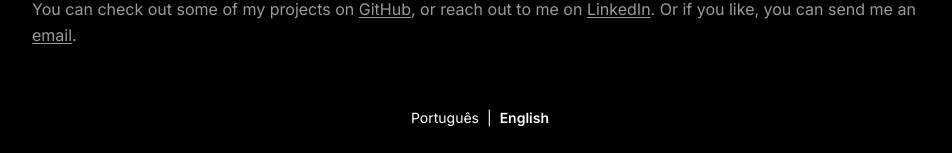
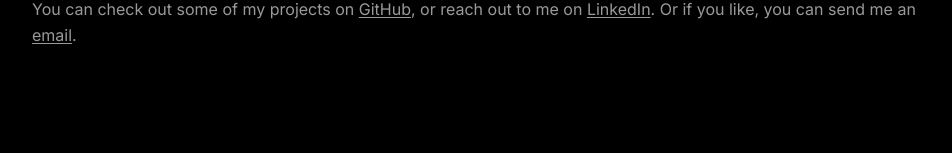
Before and after one commit to rodrigovcortezi/rodrigocortezi.com, a Next.js app: page /en in a window 1280 px wide. Shown: the part 686-839 px from the top of the page, without its empty margins (160-1112 px from the left). After the commit the page ends 800 px from the top, so only its background shows below. Built offline with nearby package versions, Linux system fonts and the light colour scheme.

Commit message:
chore: disable footer temporarily

```diff
--- a/src/app/[locale]/layout.tsx
+++ b/src/app/[locale]/layout.tsx
@@ -3,7 +3,7 @@ import { Inter } from 'next/font/google'
 import './globals.css'
 import { locales } from '@/i18n'
 import { unstable_setRequestLocale } from 'next-intl/server'
-import { Footer } from '@/components/Footer'
+// import { Footer } from '@/components/Footer'
 
 const inter = Inter({ subsets: ['latin'] })
 
@@ -32,7 +32,7 @@ export default function RootLayout({
         <div className="px-[5vw] h-full">
           <div className="flex flex-col max-w-4xl mx-auto h-full">
             <div className="grow">{children}</div>
-            <Footer />
+            {/* <Footer /> */}
           </div>
         </div>
       </body>
```
